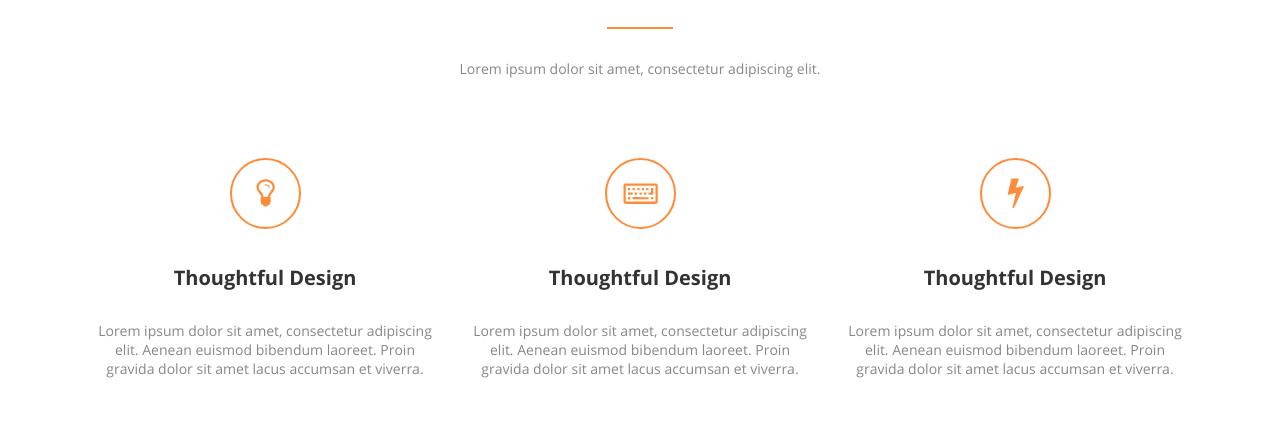
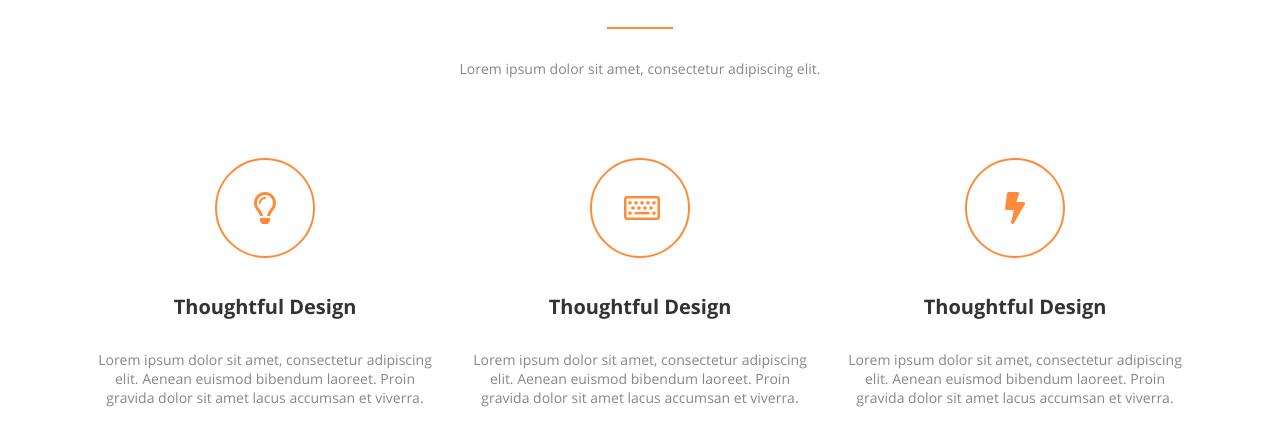
Before and after one commit to vladlucha/techMeSkills, a plain HTML site: page index.html in a window 1280 px wide. Shown: the part 146-592 px from the top of the page. Drawn offline with Linux system fonts and the light colour scheme.

Commit message:
styles fixed

```diff
--- a/index.html
+++ b/index.html
@@ -9,6 +9,8 @@
     <link href="styles/reset.css" rel="stylesheet">
     <link href="styles/fonts.css" rel="stylesheet">
     <link href="styles/main.css" rel="stylesheet">
+
+    <link rel="stylesheet" href="https://use.fontawesome.com/releases/v5.7.0/css/all.css" integrity="sha384-lZN37f5QGtY3VHgisS14W3ExzMWZxybE1SJSEsQp9S+oqd12jhcu+A56Ebc1zFSJ" crossorigin="anonymous">
 
 
     <title>Lesson2</title>
@@ -25,7 +27,9 @@
         </div>
         <div class="row">
             <div class="item">
-                <div class="img lamp"></div>
+                <div class="img">
+                    <i class="far fa-lightbulb"></i>
+                </div>
                 <div class="title">Thoughtful Design</div>
                 <div class="subtitle">Lorem ipsum dolor sit amet, consectetur adipiscing
                     elit. Aenean euismod bibendum laoreet. Proin gravida
@@ -33,7 +37,9 @@
                 </div>
             </div>
             <div class="item">
-                <div class="img keyboard"></div>
+                <div class="img">
+                    <i class="far fa-keyboard"></i>
+                </div>
                 <div class="title">Thoughtful Design</div>
                 <div class="subtitle">Lorem ipsum dolor sit amet, consectetur adipiscing
                     elit. Aenean euismod bibendum laoreet. Proin gravida
@@ -41,7 +47,9 @@
                 </div>
             </div>
             <div class="item">
-                <div class="img flash"></div>
+                <div class="img">
+                    <i class="fa fa-bolt"></i>
+                </div>
                 <div class="title">Thoughtful Design</div>
                 <div class="subtitle">Lorem ipsum dolor sit amet, consectetur adipiscing
                     elit. Aenean euismod bibendum laoreet. Proin gravida
--- a/styles/fonts.css
+++ b/styles/fonts.css
@@ -9,10 +9,6 @@
   src: local("OpenSans-Bold"), url("../fonts/OpenSans-Bold.ttf"); }
 
 @font-face {
-  font-family: "Raleway-Regular";
-  src: local("Raleway-Regular"), url("../fonts/Raleway-Regular.ttf"); }
-
-  @font-face {
   font-family: 'Raleway-Regular';
   src: url('../fonts/raleway-webfont.eot');
   src: url('../fonts/raleway-webfont.eot?#iefix') format('embedded-opentype'),
@@ -22,5 +18,4 @@
         url('../fonts/raleway-webfont.svg#ralewayregular') format('svg');
   font-weight: normal;
   font-style: normal;
-
 }
--- a/styles/main.css
+++ b/styles/main.css
@@ -5,8 +5,10 @@ body{
 }
 
 .container{
-    width: 1100px;
+    max-width: 1100px;
     margin: 0 auto;
+    width: 100%;
+    padding: 0px 16px;
 }
 
 .title{
@@ -54,12 +56,14 @@ h3{
         #section .item .img{
             border-radius: 100%;
             border: 2px solid #ff8b38;
-            padding: 16px;
+            width: 32px;
             margin: 0 auto 35px auto;
-
+            font-size: 32px;
+            padding: 32px;
+            color: #ff8b38;
         }
 
-        #section .item .lamp{
+        /*#section .item .lamp{
             background: url('../imgs/lamp.png') center no-repeat;
             width: 35px;
             height: 35px;
@@ -75,7 +79,7 @@ h3{
             background: url('../imgs/flash.png') center no-repeat;
             width: 35px;
             height: 35px;
-        }
+        }*/
 
         #section .item .title{
             font: 20px "OpenSans-Bold";
```
Lines whose indentation alone changed are shown as unchanged.
